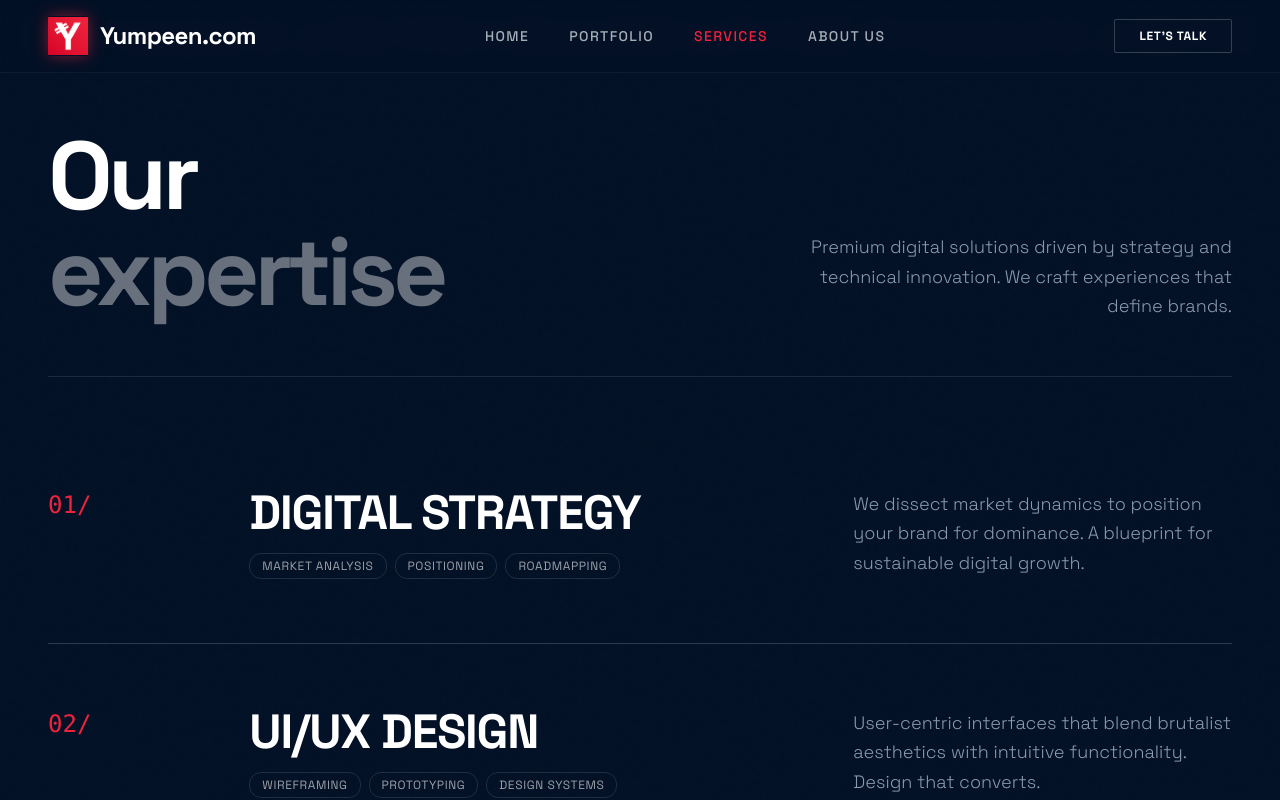
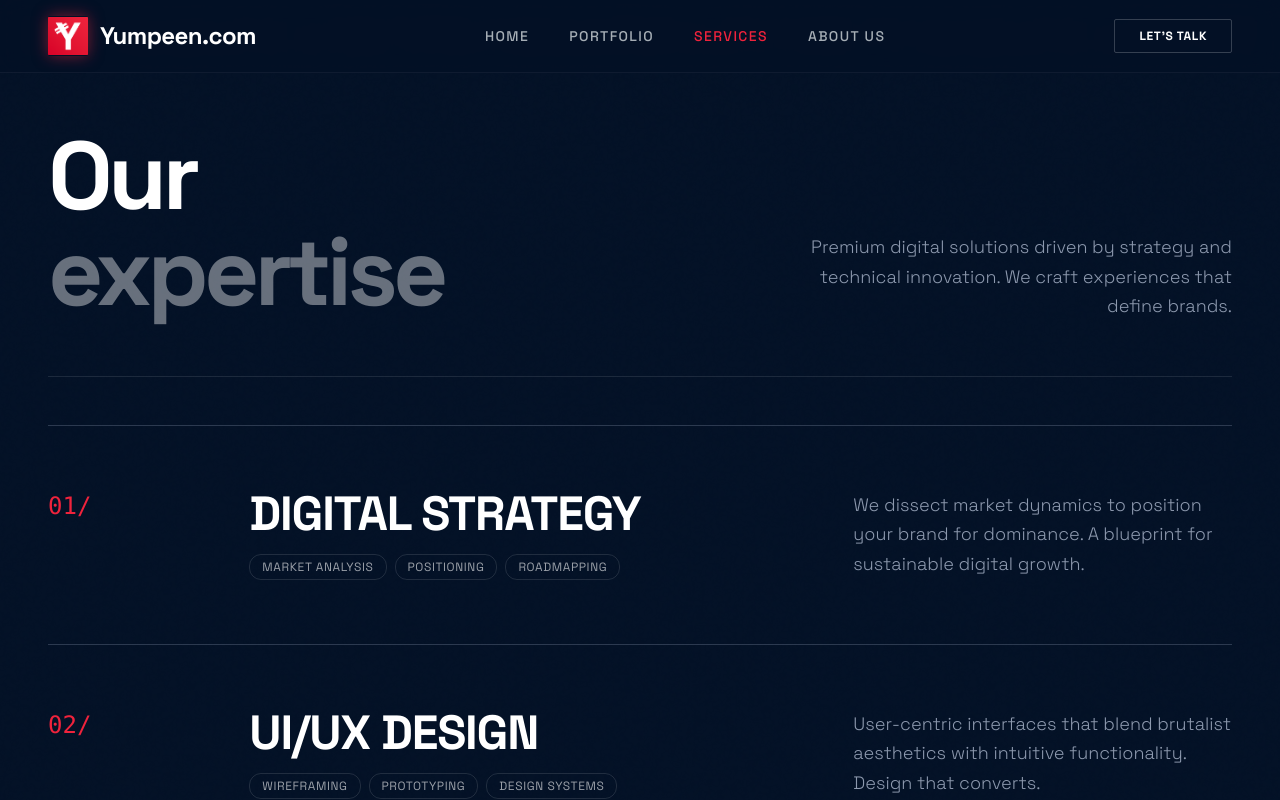
Before and after one commit to carlosdiaztorres/yumpeenx, a website built with Vite: page services.html in a window 1280 px wide. Shown: the top 800 px of the page. Built offline with nearby package versions, Linux system fonts and the light colour scheme.

Commit message:
Add top border and matching hover effect to first service item

```diff
--- a/services.html
+++ b/services.html
@@ -203,9 +203,9 @@
 
             <!-- Services List -->
             <div class="flex flex-col">
-                <!-- Service Item 01 - No top border -->
+                <!-- Service Item 01 -->
                 <div
-                    class="service-row group relative py-12 md:py-16 transition-all duration-300 cursor-pointer overflow-hidden">
+                    class="service-row group relative border-t border-accent-blue/30 py-12 md:py-16 transition-all duration-300 hover:border-primary/50 cursor-pointer overflow-hidden">
                     <div
                         class="service-glow absolute inset-0 bg-gradient-to-r from-primary/10 to-transparent opacity-0 transition-opacity duration-500 ease-out pointer-events-none -z-10">
                     </div>
```
